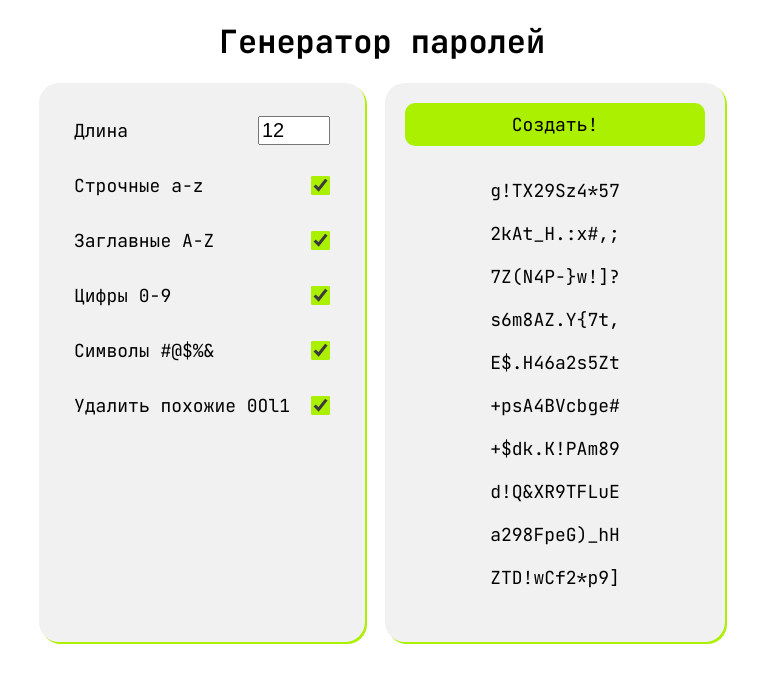
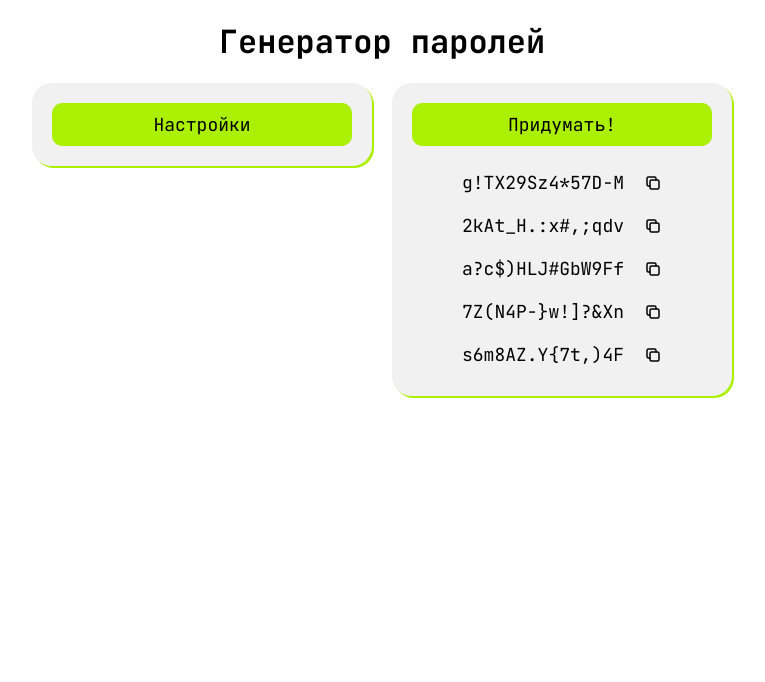
Before and after one commit to iamEvgen/password-generator, a React (Create React App) app: page / in a window 1280 px wide. Shown: the top 682 px of the page, without its empty margins (258-1023 px from the left). Built offline with nearby package versions, Linux system fonts and the light colour scheme; the HTML template or start-up script is replaced by a standard one.

Commit message:
ready password generator

```diff
--- a/package.json
+++ b/package.json
@@ -13,6 +13,7 @@
     "@types/sass": "^1.43.1",
     "react": "^18.2.0",
     "react-dom": "^18.2.0",
+    "react-icons": "^4.7.1",
     "react-scripts": "5.0.1",
     "typescript": "^4.9.3",
     "web-vitals": "^2.1.4"
--- a/src/App.scss
+++ b/src/App.scss
@@ -6,7 +6,6 @@
   display: flex;
   flex-direction: column;
   align-items: center;
-  justify-content: flex-start;
   h1 {
     margin: 0;
   }
@@ -16,5 +15,7 @@
   margin-top: 20px;
   display: flex;
   justify-content: center;
+  align-items: flex-start;
   gap: 20px;
+  flex-wrap: wrap;
 }
--- a/src/App.tsx
+++ b/src/App.tsx
@@ -1,4 +1,4 @@
-import React, { useState } from 'react';
+import React, { useEffect, useState } from 'react';
 import './App.scss';
 import Passwords from './components/Passwords/Passwords';
 import Settings from './components/Settings/Settings';
@@ -11,13 +11,29 @@ const symbols = '#$%&*,.:;!?([{}])-+_';
 function App() {
   const [passwordList, setPasswordList] = useState<string[]>([]);
   const [settings, setSettings] = useState({
-    lenght: 12,
+    lenght: 15,
     hasLowercase: true,
     hasUppercase: true,
     hasNumbers: true,
     hasSymbols: true,
     deleteSimilar: true,
   });
+
+  function saveSettingsToLocalStorage() {
+    localStorage.setItem('settings', JSON.stringify(settings));
+    console.log(settings);
+    console.log('Настройки сохранены!');
+  }
+
+  function loadSettingsFromLocalStorage() {
+    const savedSettings = localStorage.getItem('settings');
+    console.log(savedSettings);
+    if (savedSettings) {
+      setSettings(JSON.parse(savedSettings));
+      console.log(settings);
+      console.log('Настройки прочитаны!');
+    }
+  }
 
   function shuffle(array: string[]) {
     let currentIndex = array.length,
@@ -104,12 +120,23 @@ function App() {
   }
 
   function fillPasswordList() {
-    const newPasswords = [];
-    for (let i = 0; i < 10; i++) {
-      newPasswords.push(generatePassword());
+    if (
+      !settings.hasLowercase &&
+      !settings.hasUppercase &&
+      !settings.hasNumbers &&
+      !settings.hasSymbols
+    ) {
+      setPasswordList([]);
+    } else {
+      const newPasswords = [];
+      for (let i = 0; i < 5; i++) {
+        newPasswords.push(generatePassword());
+      }
+      setPasswordList(newPasswords);
     }
-    setPasswordList(newPasswords);
   }
+
+  useEffect(() => loadSettingsFromLocalStorage(), []);
 
   return (
     <div className="app">
@@ -119,10 +146,13 @@ function App() {
           fillPasswordList={fillPasswordList}
           settings={settings}
           setSettings={setSettings}
+          saveSettingsToLocalStorage={saveSettingsToLocalStorage}
         />
         <Passwords
           fillPasswordList={fillPasswordList}
           passwordList={passwordList}
+          settings={settings}
+          saveSettingsToLocalStorage={saveSettingsToLocalStorage}
         />
       </div>
     </div>
--- a/src/components/Passwords/Passwords.scss
+++ b/src/components/Passwords/Passwords.scss
@@ -20,13 +20,38 @@
   &__passwords {
     display: flex;
     flex-direction: column;
+    align-items: stretch;
+    list-style: none;
+    padding: 0;
+    margin: 15px 0 0;
+  }
+  &__password {
+    display: flex;
     align-items: center;
+    justify-content: center;
     gap: 20px;
-    list-style: none;
-    padding: 15px;
-    li :hover {
+    padding: 10px;
+    border-radius: 10px;
+    margin: 0;
+    &:hover {
       background-color: darken($color1, 10%);
       cursor: pointer;
     }
   }
+  &__alert {
+    padding: 15px;
+    text-align: center;
+  }
+  &__copied {
+    position: absolute;
+    bottom: 20px;
+    left: 50%;
+    transform: translateX(-50%);
+    background-color: $color2;
+    padding: 15px;
+    border-radius: 15px;
+    span {
+      font-weight: 700;
+    }
+  }
 }
--- a/src/components/Passwords/Passwords.tsx
+++ b/src/components/Passwords/Passwords.tsx
@@ -1,30 +1,74 @@
-import React, { useEffect } from 'react';
+import React, { useEffect, useState } from 'react';
 import './Passwords.scss';
+import { TbCopy } from 'react-icons/tb';
+import { ISettings } from '../../interfaces/interfaces';
 
 interface PropTypes {
   fillPasswordList: () => void;
   passwordList: string[];
+  settings: ISettings;
+  saveSettingsToLocalStorage: () => void;
 }
 
-const Passwords: React.FC<PropTypes> = ({ fillPasswordList, passwordList }) => {
+const Passwords: React.FC<PropTypes> = ({
+  settings,
+  fillPasswordList,
+  passwordList,
+  saveSettingsToLocalStorage,
+}) => {
+  const [copied, setCopied] = useState('');
+
+  // eslint-disable-next-line @typescript-eslint/no-explicit-any
+  const copyToClipboard = async (event: any) => {
+    const text = event.target.innerText;
+    if ('clipboard' in navigator) {
+      await navigator.clipboard.writeText(text);
+    } else {
+      document.execCommand('copy', true, text);
+    }
+    setCopied(text);
+    setTimeout(() => setCopied(''), 1000);
+  };
+
   const renderPasswords = passwordList.map((password) => {
-    return <li key={password}>{password}</li>;
+    return (
+      <li
+        onClick={(event) => copyToClipboard(event)}
+        className="passwordContainer__password"
+        key={password}
+      >
+        {password} <TbCopy />
+      </li>
+    );
   });
 
-  useEffect(fillPasswordList, []);
+  useEffect(fillPasswordList, [settings]);
 
   return (
     <div className="passwordContainer">
+      {copied.length > 0 && (
+        <div className="passwordContainer__copied">
+          <span>{copied}</span> скопирован!
+        </div>
+      )}
       <button
-        onClick={fillPasswordList}
+        onClick={() => {
+          fillPasswordList();
+          saveSettingsToLocalStorage();
+        }}
         className="passwordContainer__generateButton"
       >
-        Создать!
+        Придумать!
       </button>
       {passwordList.length > 0 && (
         <ul className="passwordContainer__passwords">{renderPasswords}</ul>
       )}
-      {passwordList.length < 10 && <div>Выбери из чего делать пароль</div>}
+      {passwordList.length === 0 && (
+        <div className="passwordContainer__alert">
+          Невозможно сделать <br />
+          пароль из ничего 🥲
+        </div>
+      )}
     </div>
   );
 };
--- a/src/components/Settings/Settings.scss
+++ b/src/components/Settings/Settings.scss
@@ -2,18 +2,17 @@
 
 .settingsContainer {
   @include contaiter;
-  min-width: 200px;
   display: flex;
   flex-direction: column;
   gap: 0px;
   label {
-    height: 25px;
+    height: 24px;
     display: flex;
     gap: 20px;
     align-items: center;
     justify-content: space-between;
-    padding: 15px;
-    border-radius: 15px;
+    padding: 10px;
+    border-radius: 10px;
     transition: all ease-in-out 0.2s;
     -webkit-touch-callout: none;
     -webkit-user-select: none;
--- a/src/components/Settings/Settings.tsx
+++ b/src/components/Settings/Settings.tsx
@@ -1,4 +1,4 @@
-import React from 'react';
+import React, { useState } from 'react';
 import { ISettings } from '../../interfaces/interfaces';
 import './Settings.scss';
 
@@ -6,20 +6,41 @@ interface PropTypes {
   settings: ISettings;
   setSettings: (settings: ISettings) => void;
   fillPasswordList: () => void;
+  saveSettingsToLocalStorage: () => void;
 }
 
-const Settings: React.FC<PropTypes> = ({ settings, setSettings }) => {
+const Settings: React.FC<PropTypes> = ({
+  settings,
+  setSettings,
+  saveSettingsToLocalStorage,
+}) => {
+  const [showSettings, setShowSettings] = useState(false);
+
   return (
+    <>
+      {!showSettings && (
+        <div className="settingsContainer">
+          <button
+            onClick={() => setShowSettings(true)}
+            className="passwordContainer__generateButton"
+          >
+            Настройки
+          </button>
+        </div>
+      )}
+      {showSettings && (
         <div className="settingsContainer">
           <label>
             Длина
             <input
               type="number"
-          min={6}
-          max={30}
+              min={5}
+              max={20}
               value={settings.lenght}
               onChange={(event) => {
+                if (+event.target.value >= 5 && +event.target.value <= 20) {
                   setSettings({ ...settings, lenght: +event.target.value });
+                }
               }}
               name="isFriendly"
             />
@@ -30,7 +51,10 @@ const Settings: React.FC<PropTypes> = ({ settings, setSettings }) => {
               type="checkbox"
               checked={settings.hasLowercase}
               onChange={(event) => {
-            setSettings({ ...settings, hasLowercase: event.target.checked });
+                setSettings({
+                  ...settings,
+                  hasLowercase: event.target.checked,
+                });
               }}
             />
           </label>
@@ -40,7 +64,10 @@ const Settings: React.FC<PropTypes> = ({ settings, setSettings }) => {
               type="checkbox"
               checked={settings.hasUppercase}
               onChange={(event) => {
-            setSettings({ ...settings, hasUppercase: event.target.checked });
+                setSettings({
+                  ...settings,
+                  hasUppercase: event.target.checked,
+                });
               }}
             />
           </label>
@@ -70,11 +97,26 @@ const Settings: React.FC<PropTypes> = ({ settings, setSettings }) => {
               type="checkbox"
               checked={settings.deleteSimilar}
               onChange={(event) => {
-            setSettings({ ...settings, deleteSimilar: event.target.checked });
+                setSettings({
+                  ...settings,
+                  deleteSimilar: event.target.checked,
+                });
               }}
             />
           </label>
+          <button
+            onClick={() => {
+              setShowSettings(false);
+              saveSettingsToLocalStorage();
+            }}
+            className="passwordContainer__generateButton"
+            style={{ marginTop: '20px' }}
+          >
+            Сохранить
+          </button>
         </div>
+      )}
+    </>
   );
 };
 
--- a/src/styles/const.scss
+++ b/src/styles/const.scss
@@ -4,6 +4,7 @@ $color3: rgb(247, 232, 101);
 
 @mixin contaiter {
   min-width: 300px;
+  max-width: 95vw;
   background-color: $color1;
   padding: 20px;
   border-radius: 20px;
```
Also changed, not shown: src/icons/copy.png (added), 1 other file (tests, documents, lock files or other folders). Lines whose indentation alone changed are shown as unchanged.
